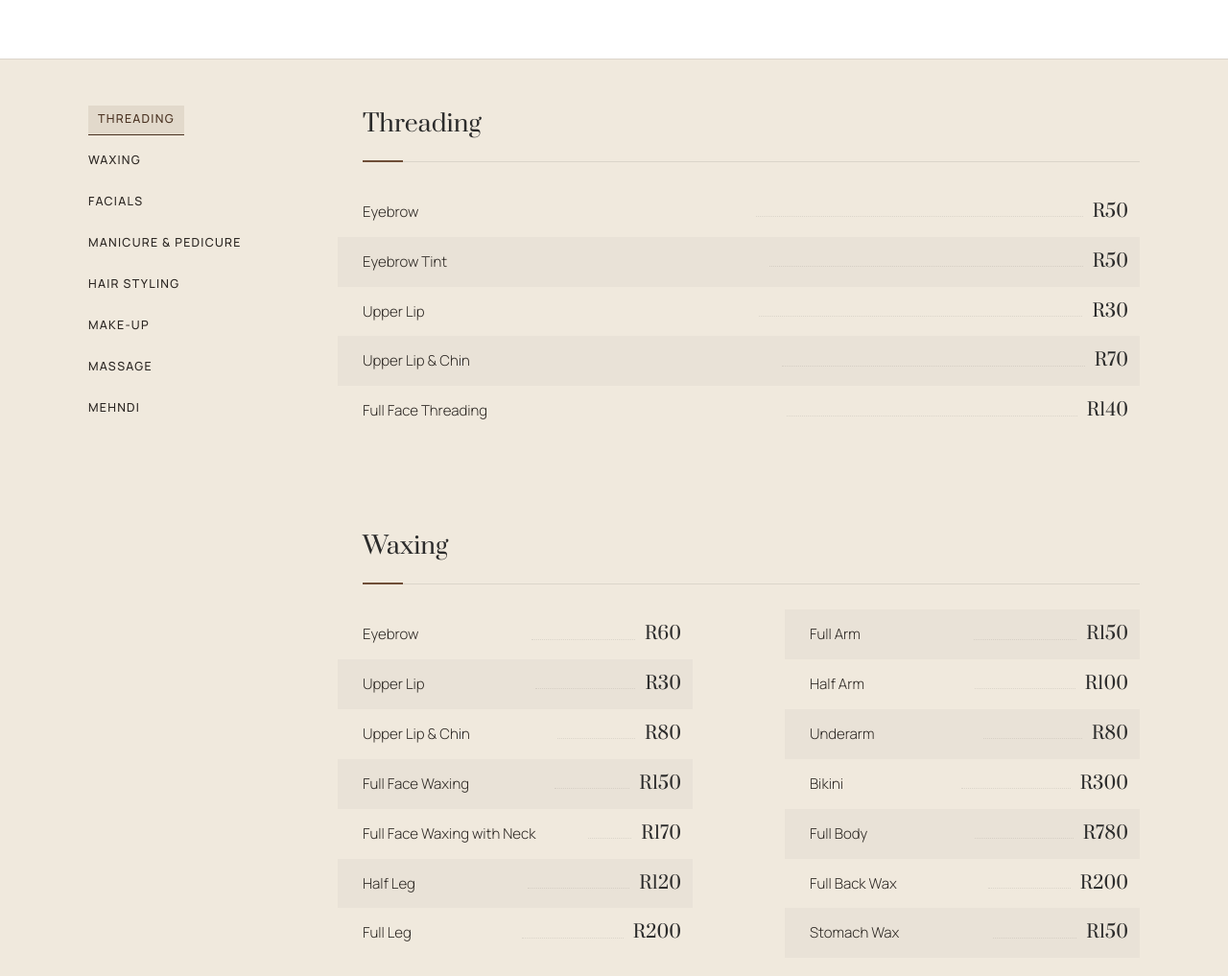
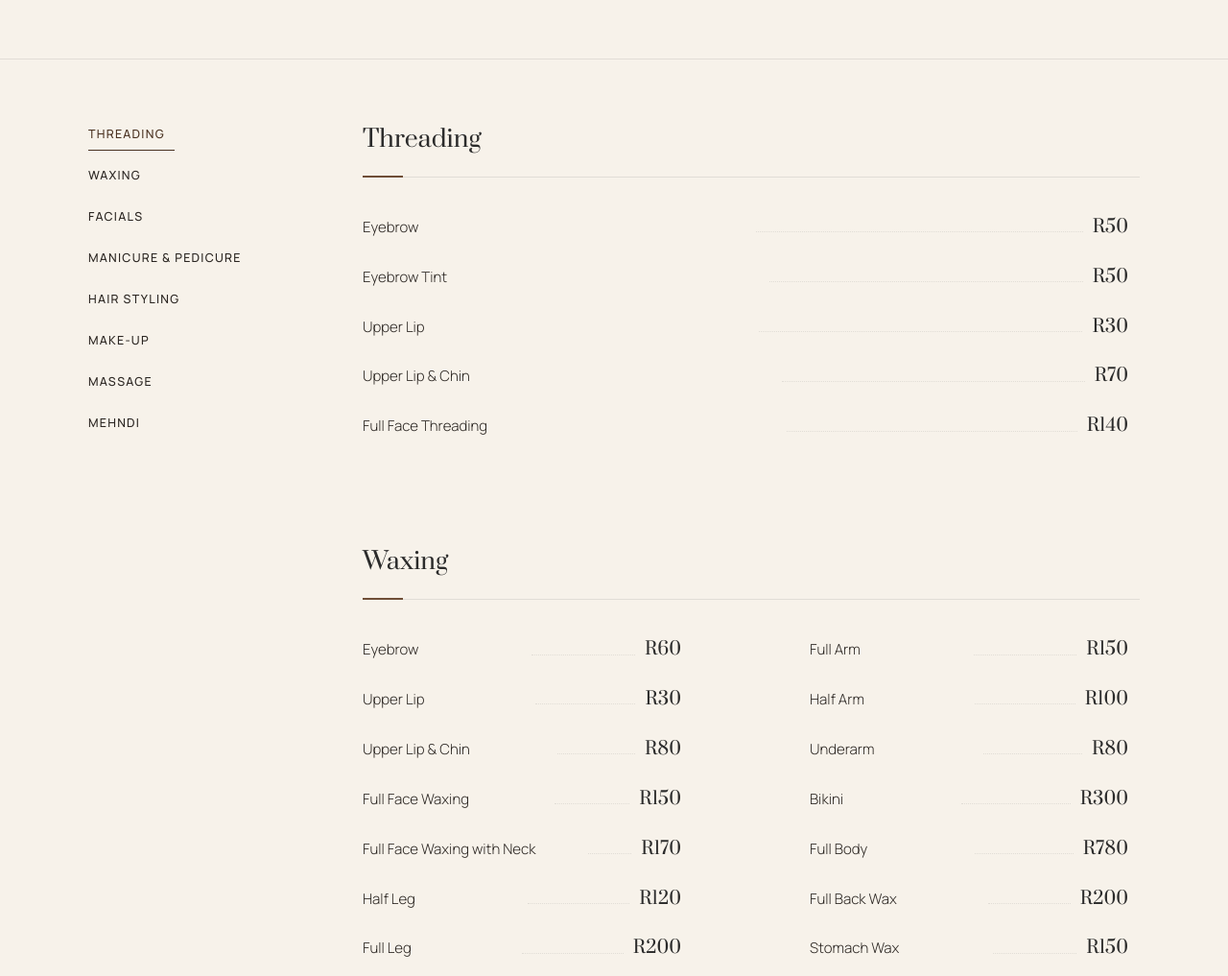
Before and after one commit to ChrisBrand7/house-of-hair-and-beauty-salon, a plain HTML site: page services.html in a window 1280 px wide. Shown: the part 551-1568 px from the top of the page at 96% size. Drawn offline with Linux system fonts and the light colour scheme.

Commit message:
Unify services page to one cream background, drop color banding
Remove the white intro section and tinted price section so the whole
page is one consistent cream; separate intro from pricing with spacing
and a hairline divider instead. Also strip the box/border off the
active category tab (text color + underline only) and remove the
alternating stripe background on price rows.

Co-Authored-By: Claude Sonnet 5 <noreply@anthropic.com>

```diff
--- a/style.css
+++ b/style.css
@@ -641,10 +641,7 @@ a.btn-hero {
 
 /* ---------- Price list page ---------- */
 
-/* This page reads brighter than the rest of the site — pure white rather
-   than the warm cream used elsewhere — while the tinted price-section
-   below still uses the standard cream-alt, giving the page its own rhythm. */
-body.page-services { background: #ffffff; }
+body.page-services { background: var(--cream); }
 
 .page-head { padding-bottom: var(--sp-8); }
 
@@ -702,11 +699,10 @@ body.page-services { background: #ffffff; }
   color: var(--ink-muted);
 }
 
-/* A tinted band + hairline, rather than one long stretch of matching
-   whitespace between the intro and the price table below it. */
+/* Divider + extra space, not a background tint, separates the intro from
+   the price table below it — the whole page stays one flat cream. */
 .price-section {
-  padding-top: var(--sp-6);
-  background: var(--cream-alt);
+  padding-top: var(--sp-8);
   border-top: 1px solid var(--border);
 }
 
@@ -787,13 +783,11 @@ body.page-services { background: #ffffff; }
 .cat-index a:focus-visible { color: var(--black); border-bottom-color: var(--gold); }
 
 /* The category currently in view as the visitor scrolls (tracked in
-   script.js) — colour alone isn't enough at this size, so a soft
-   background wash makes it unmistakable at a glance. */
+   script.js) — a text colour change plus the same underline treatment
+   used on the section headings, no box or fill. */
 .cat-index a.is-active {
   color: var(--gold-deep);
-  background: rgba(111, 78, 55, 0.1);
   border-bottom-color: var(--gold-deep);
-  padding-left: 10px;
 }
 
 .price-group {
@@ -836,10 +830,6 @@ body.page-services { background: #ffffff; }
   color: var(--ink);
   break-inside: avoid;
 }
-
-/* A little more weight than a plain list of lines: alternating rows read
-   as a considered table rather than bare text. */
-.price-row:nth-child(even) { background: rgba(43, 43, 43, 0.03); }
 
 .price-name { flex: 1 1 auto; line-height: 1.3; }
 
```
